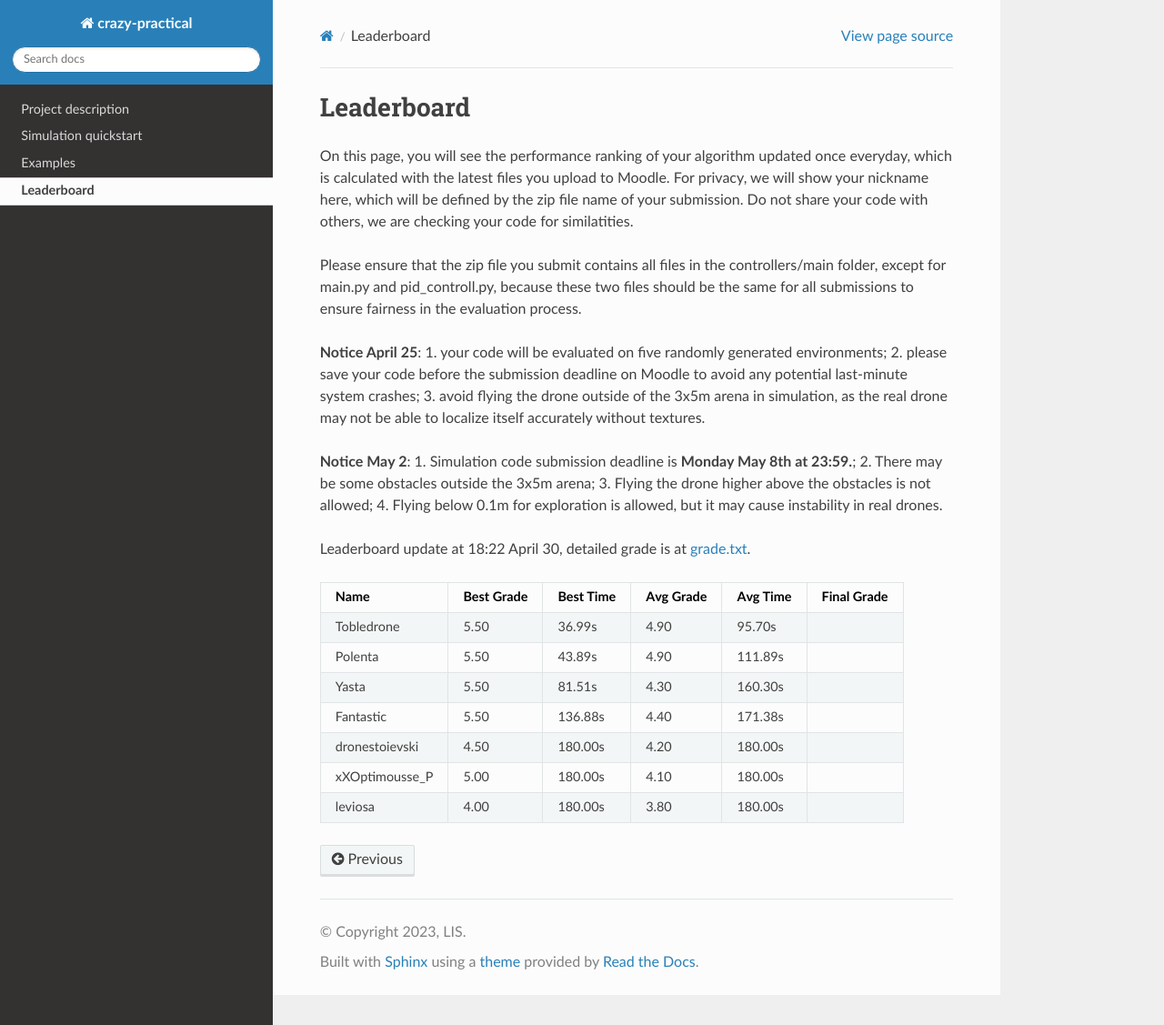
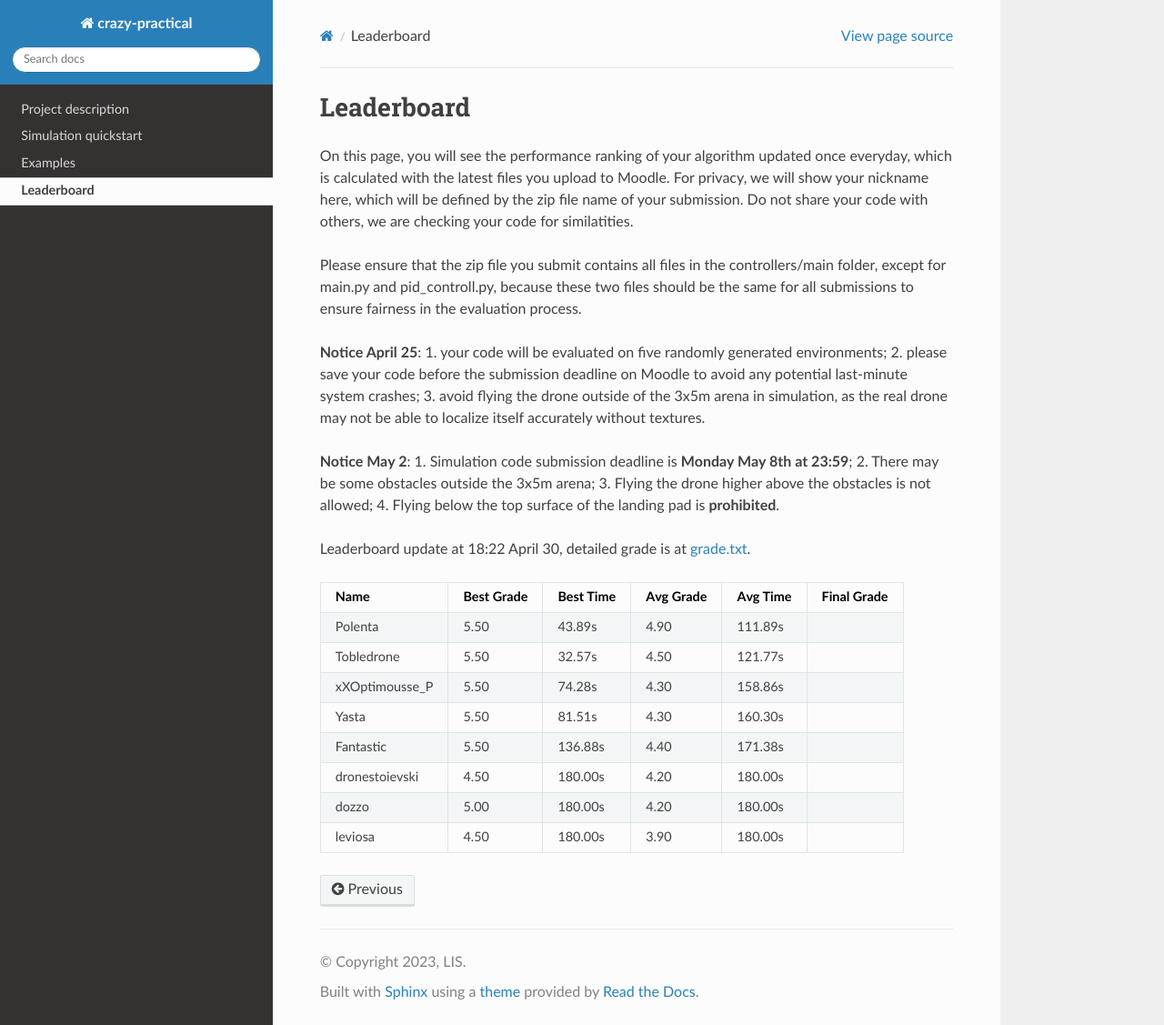
Before and after one commit to Ben-Jarvis/TEMP-crazy-tutorials-2024, a Sphinx documentation site: the page built from docs/leaderboard.rst, in a window 1280 px wide and 1127 px high. Shown: the whole window at 91% size. Built offline with Sphinx 7.4.7 and the Read the Docs theme 2.0.0, drawn with Linux system fonts in a browser that asks for light colours.

Commit message:
leaderboard may1

```diff
--- a/docs/leaderboard.rst
+++ b/docs/leaderboard.rst
@@ -9,18 +9,19 @@ Please ensure that the zip file you submit contains all files in the controllers
 
 **Notice April 25**: 1. your code will be evaluated on five randomly generated environments; 2. please save your code before the submission deadline on Moodle to avoid any potential last-minute system crashes; 3. avoid flying the drone outside of the 3x5m arena in simulation, as the real drone may not be able to localize itself accurately without textures.
 
-**Notice May 2**: 1. Simulation code submission deadline is **Monday May 8th at 23:59.**; 2. There may be some obstacles outside the 3x5m arena; 3. Flying the drone higher above the obstacles is not allowed; 4. Flying below 0.1m for exploration is allowed, but it may cause instability in real drones.
+**Notice May 2**: 1. Simulation code submission deadline is **Monday May 8th at 23:59**; 2. There may be some obstacles outside the 3x5m arena; 3. Flying the drone higher above the obstacles is not allowed; 4. Flying below the top surface of the landing pad is **prohibited**.
 
 Leaderboard update at 18:22 April 30, detailed grade is at `grade.txt <https://github.com/dronecourse-epfl/crazy-practical-tutorial/blob/main/docs/grade.txt>`_.
 
 ============== ========== ========= ========= ======== ===========
 Name           Best Grade Best Time Avg Grade Avg Time Final Grade
 ============== ========== ========= ========= ======== ===========
-Tobledrone     5.50       36.99s    4.90      95.70s
 Polenta        5.50       43.89s    4.90      111.89s
+Tobledrone     5.50       32.57s    4.50      121.77s
+xXOptimousse_P 5.50       74.28s    4.30      158.86s
 Yasta          5.50       81.51s    4.30      160.30s
 Fantastic      5.50       136.88s   4.40      171.38s
 dronestoievski 4.50       180.00s   4.20      180.00s
-xXOptimousse_P 5.00       180.00s   4.10      180.00s
-leviosa        4.00       180.00s   3.80      180.00s
+dozzo          5.00       180.00s   4.20      180.00s
+leviosa        4.50       180.00s   3.90      180.00s
 ============== ========== ========= ========= ======== ===========
```
Also changed, not shown: docs/grade.txt (+17 -10 lines).
